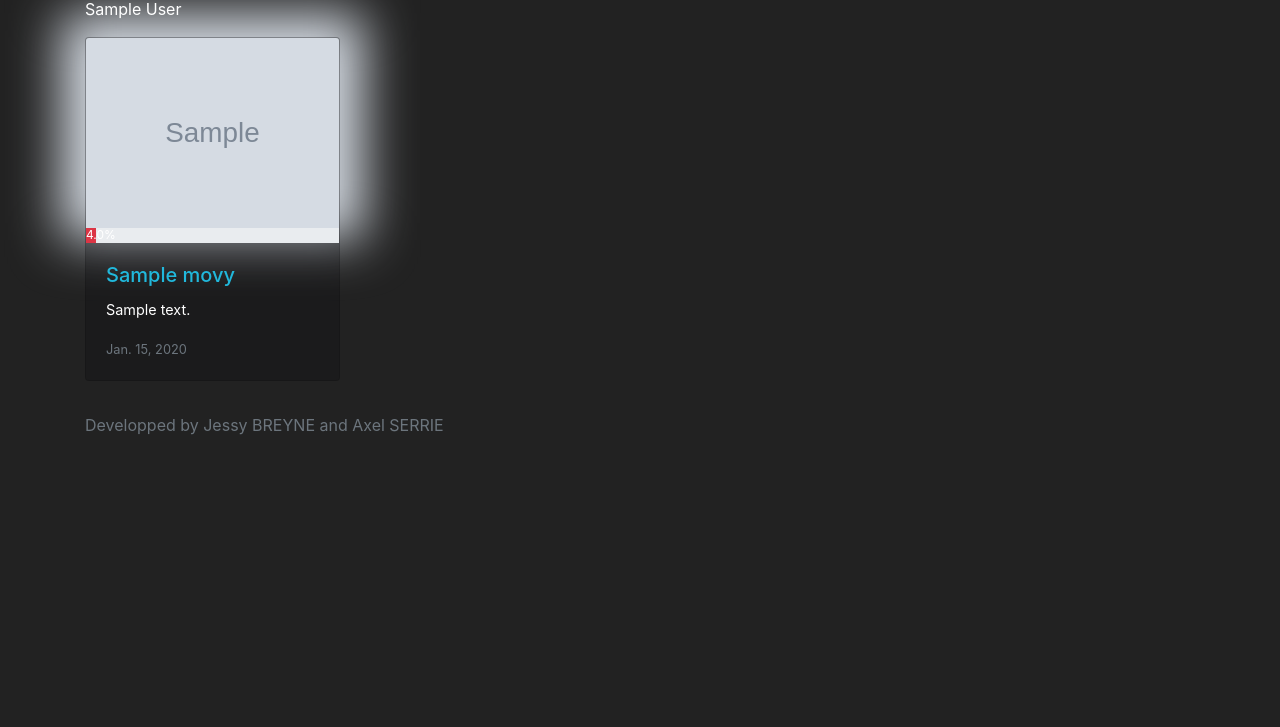
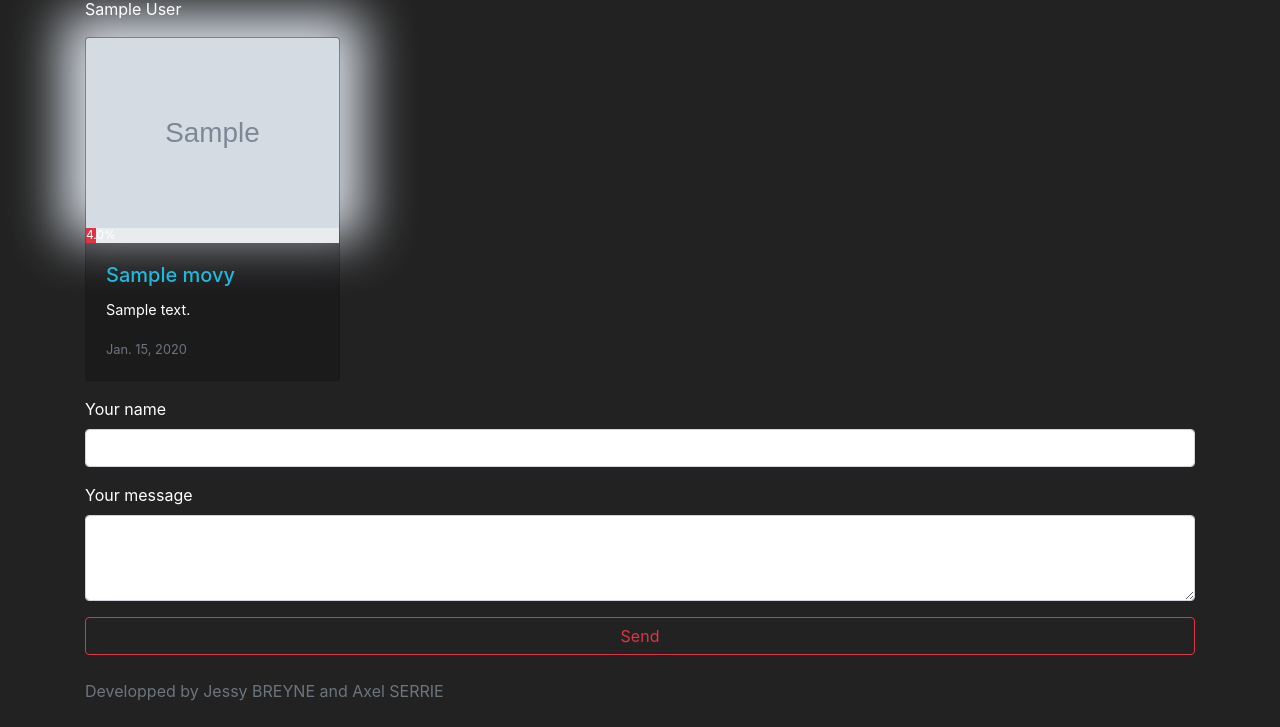
Before and after one commit to jessybreyne/scrapfilm, a Django app: page /movie/1 in a window 1280 px wide. Shown: the part 73-800 px from the top of the page. Run offline with Django 3.2, Linux system fonts and the light colour scheme; tables that the repository leaves empty hold one stand-in row (values such as "Sample post"); grey boxes marked "Sample" are stand-in pictures; some libraries are stand-ins or nearby versions.

Commit message:
Ajout de l'affichage des commentaires

```diff
--- a/movies/templates/movies/movie_details.html
+++ b/movies/templates/movies/movie_details.html
@@ -34,4 +34,24 @@
     </div>
 </div>
 
+
+{% for comment in comments %}
+    <p>{{ comment.name }} : {{ comment.message }}</p>
+{% endfor %}
+
+<form>
+    <div class="form-group">
+        <label for="name">Your name</label>
+        <input type="text" class="form-control" id="name">
+    </div>
+
+    <div class="form-group">
+        <label for="message">Your message</label>
+        <textarea class="form-control" id="message" rows="3"></textarea>
+    </div>
+
+    <button type="submit" class="btn btn-outline-danger btn-block mb-2">Send</button>
+</form>
+
+
 {% endblock %}
```
Lines whose indentation alone changed are shown as unchanged.
